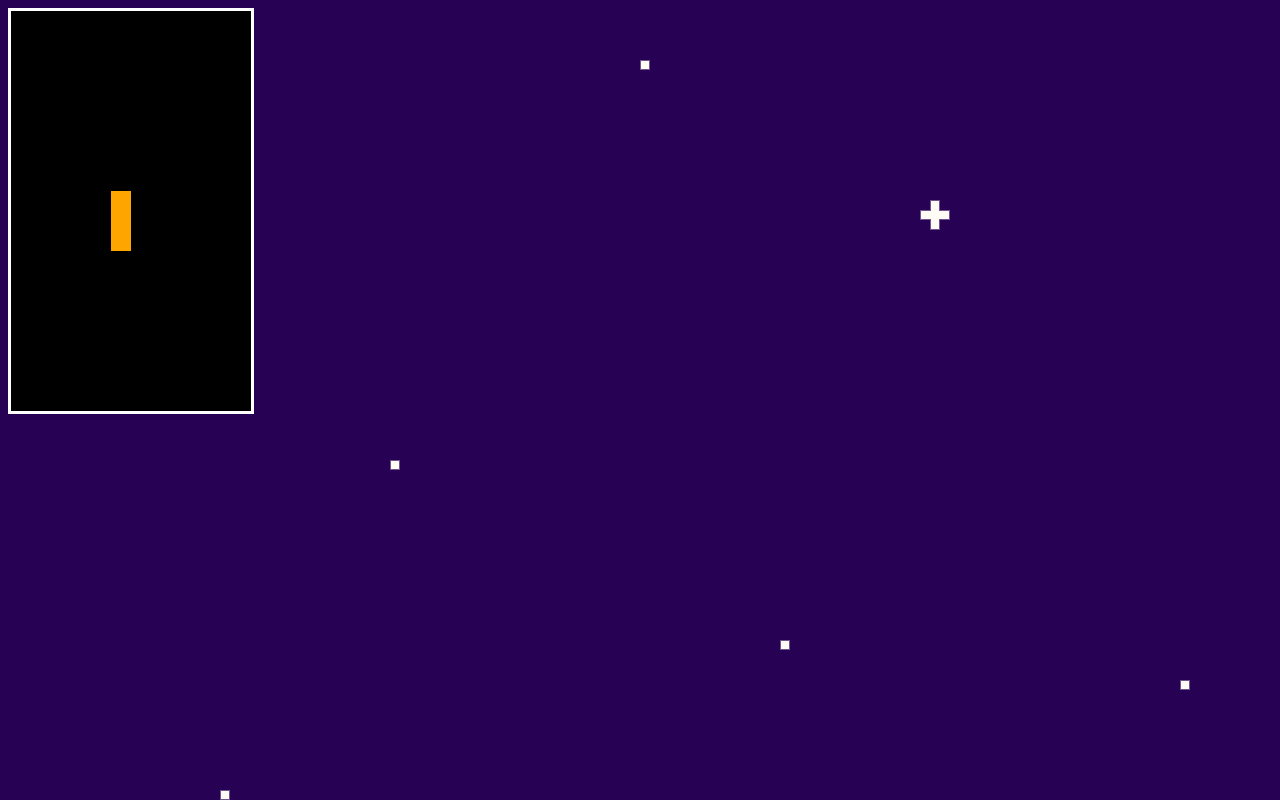
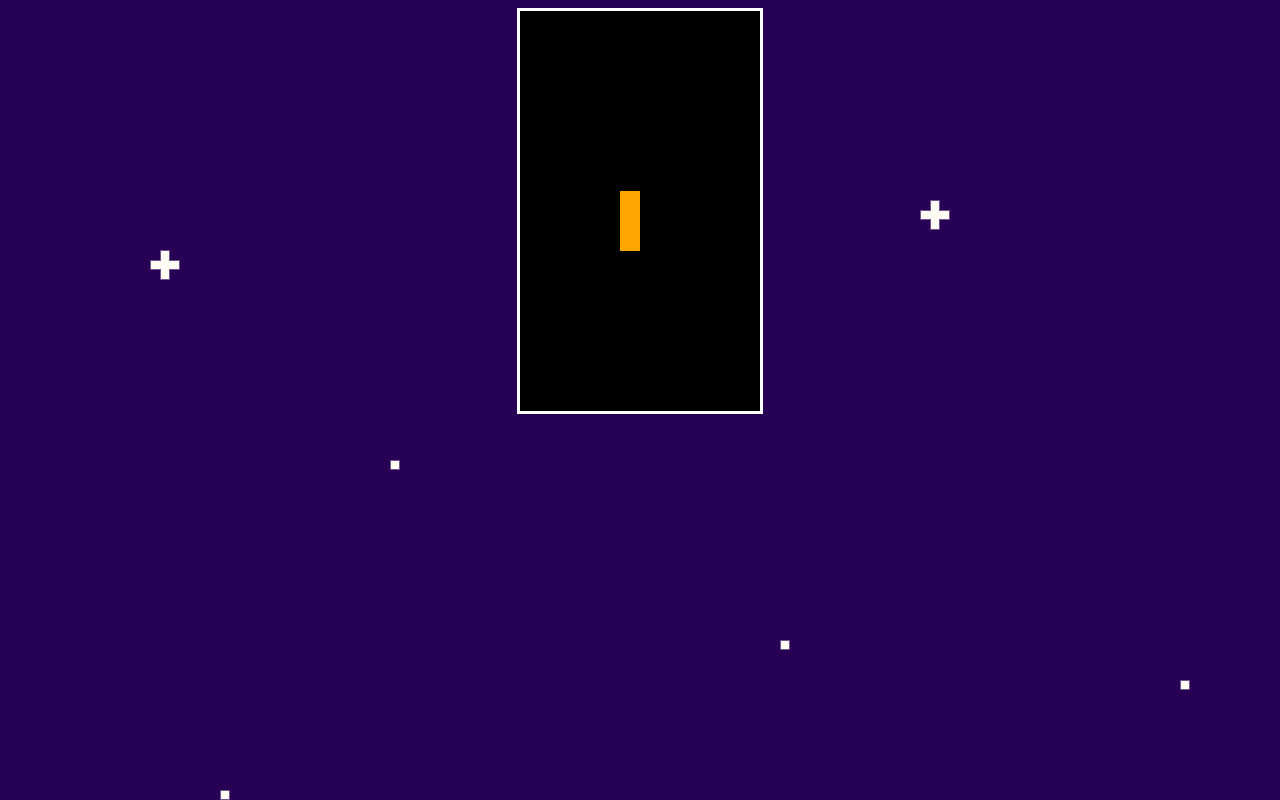
Before and after one commit to 00BBS/tetrJs, a plain HTML site: page index.html in a window 1280 px wide. Drawn offline with Linux system fonts and the light colour scheme.

Commit message:
added css

```diff
--- /dev/null
+++ b/css/style.css
@@ -0,0 +1,8 @@
+#tetrjs {
+    padding-left: 0;
+    padding-right: 0;
+    margin-left: auto;
+    margin-right: auto;
+    display: block;
+    border: 3px solid #FFFFFF;
+}
--- a/index.html
+++ b/index.html
@@ -1,10 +1,11 @@
 <html>
 <head>
-	<title> TetrJs</title>
+	<title> TetrJs </title>
+  	<link rel="stylesheet" href="css/style.css">
 </head>
 <body>
-	<canvas id = "tetrjs" width = "240" height = "400" style="border:3px solid #FFFFFF;"></canvas>
+	<canvas id = "tetrjs" width = "240" height = "400"></canvas>
 	<script src = "tetris.js"></script>
-	<body background = "bg.png">
+	<body background = "images/bg.png">
 </body>
 </html>
```
Also changed, not shown: images/bg.png (renamed from bg.png), 1 other file.
